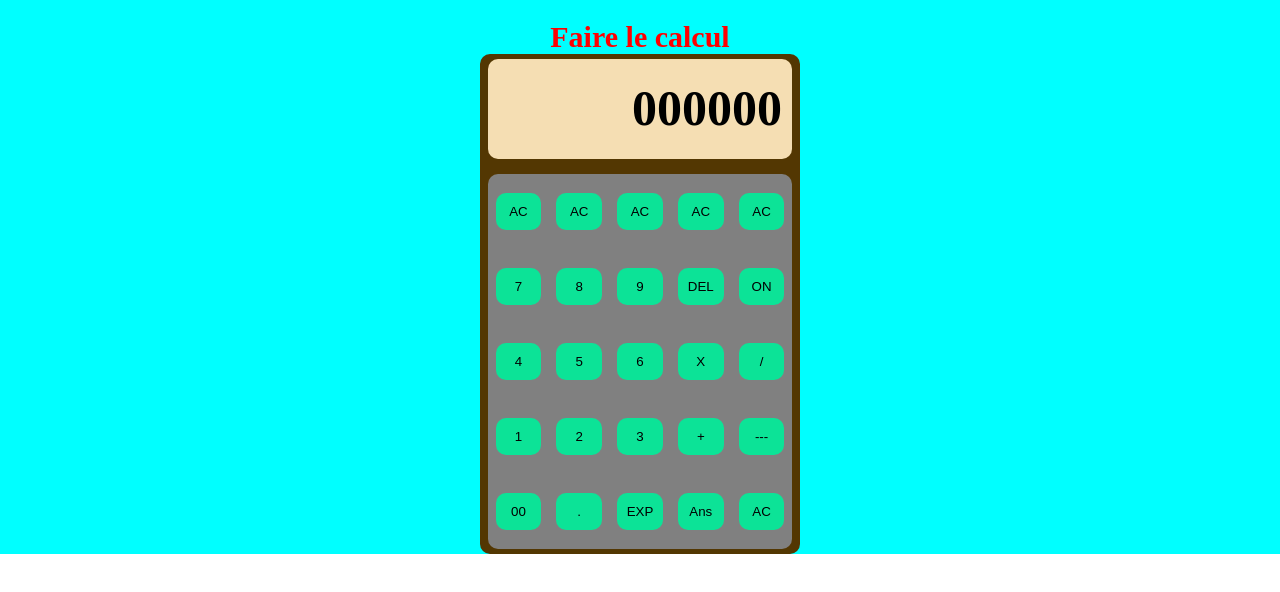
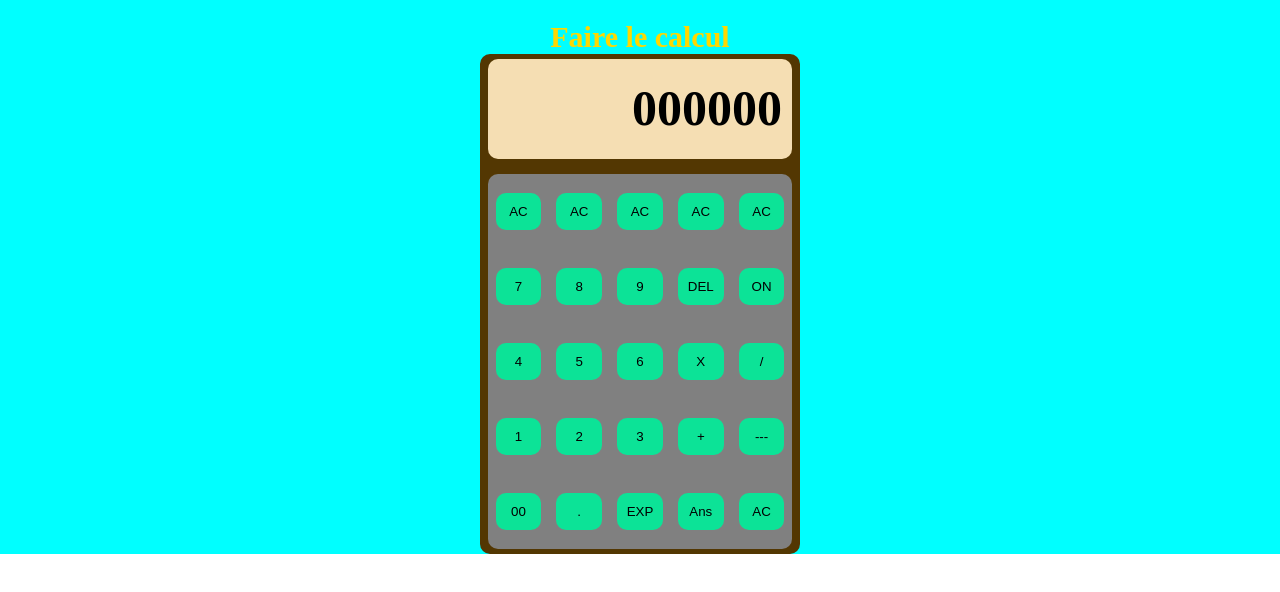
Before and after one commit to Isaia-mhd/first_project_git, a plain HTML site: page index.html in a window 1280 px wide. Drawn offline with Linux system fonts and the light colour scheme.

Commit message:
ajout color gold to sectionh1

```diff
--- a/assets/css/styles.css
+++ b/assets/css/styles.css
@@ -9,7 +9,7 @@
 }
 #section1 h1 {
   text-align: center;
-  color: red;
+  color: gold;
   padding-top: 20px;
   font-size: 30px;
 }
```
